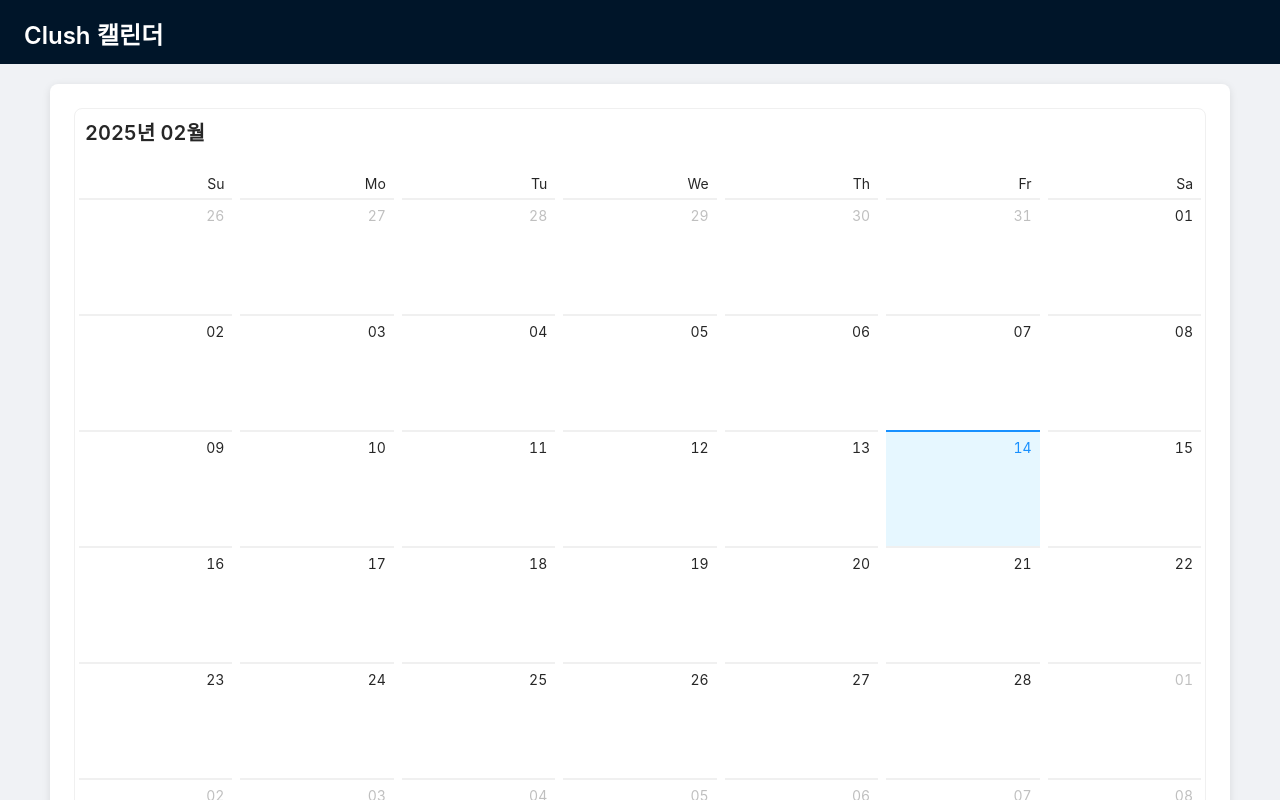
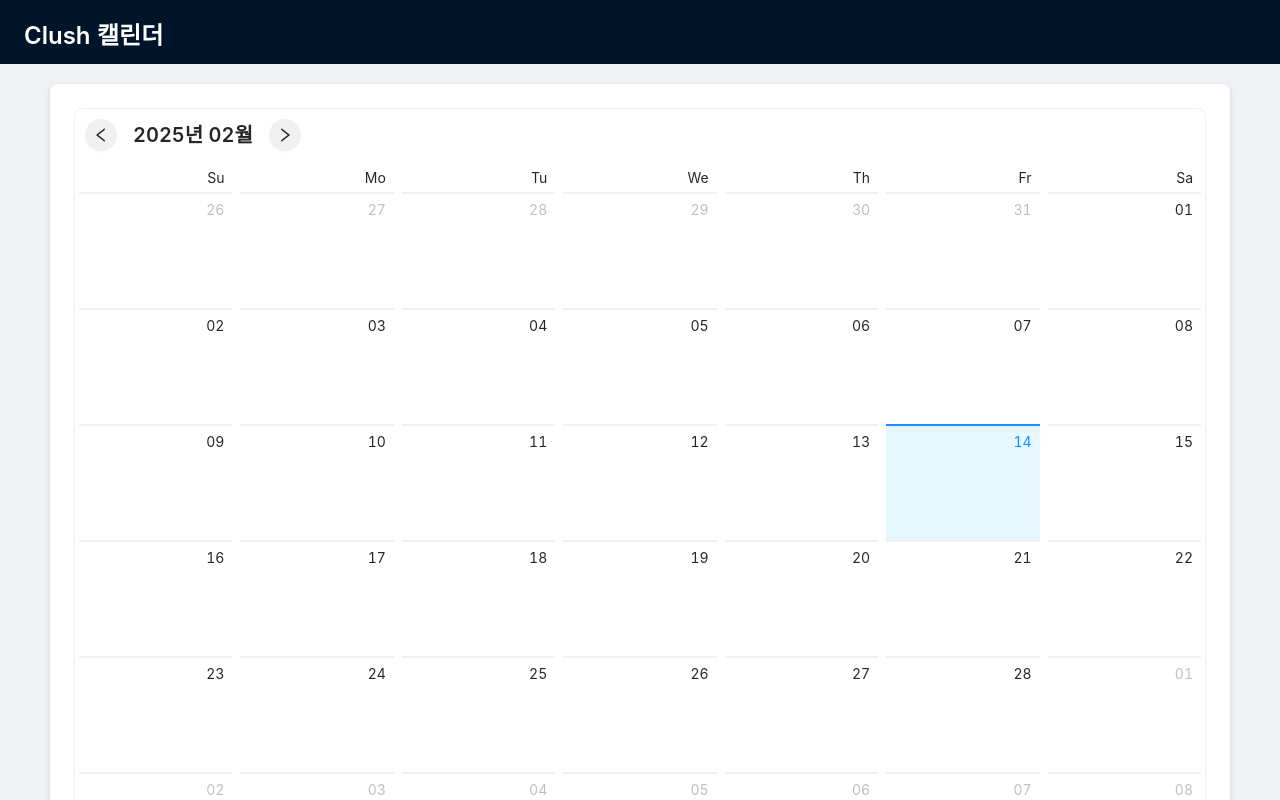
Before and after one commit to DiligentP/clush, a React (Vite) app in the folder frontend/: page / in a window 1280 px wide. Shown: the top 800 px of the page. Built offline with nearby package versions, Linux system fonts and the light colour scheme.

Commit message:
feat: 캘린더 월 변경 버튼 추가 및 @ant-design/icons 라이브러리 업데이트

```diff
--- a/frontend/package.json
+++ b/frontend/package.json
@@ -10,6 +10,7 @@
     "preview": "vite preview"
   },
   "dependencies": {
+    "@ant-design/icons": "^5.6.1",
     "antd": "^4.24.16",
     "react": "^18.2.0",
     "react-dom": "^18.2.0"
--- a/frontend/src/App.tsx
+++ b/frontend/src/App.tsx
@@ -1,16 +1,33 @@
-import { Calendar, Layout, Typography } from 'antd';
+import { Calendar, Layout, Typography, Button } from 'antd';
+import { LeftOutlined, RightOutlined } from '@ant-design/icons';
 import type { CalendarMode } from 'antd/es/calendar/generateCalendar';
 import { useState } from 'react';
 import './App.css';
+import moment from 'moment';
 
 const { Header, Content, Footer } = Layout;
 const { Title } = Typography;
 
 function App() {
   const [mode, setMode] = useState<CalendarMode>('month');
+  const [currentDate, setCurrentDate] = useState<moment.Moment>(moment());
 
-  const onPanelChange = (value: any, newMode: CalendarMode) => {
+  const handleMonthChange = (months: number) => {
+    const newDate = currentDate.clone().add(months, 'month');
+    setCurrentDate(newDate);
+  };
+
+  const onPanelChange = (value: moment.Moment, newMode: CalendarMode) => {
     setMode(newMode);
+    setCurrentDate(value);
+  };
+
+  // 날짜 포맷팅 함수
+  const formatMonthTitle = (date: moment.Moment) => {
+    return new Intl.DateTimeFormat('ko-KR', {
+      year: 'numeric',
+      month: 'long'
+    }).format(date);
   };
 
   return (
@@ -35,11 +52,44 @@ function App() {
           <Calendar
             mode={mode}
             onPanelChange={onPanelChange}
-            headerRender={({ value, type, onChange, onTypeChange }) => (
-              <div style={{ padding: 10 }}>
-                <Title level={4}>
+            value={currentDate}
+            headerRender={({ value }) => (
+              <div style={{
+                padding: 10,
+                display: 'flex',
+                alignItems: 'center',
+                gap: 16,
+                transition: 'all 0.3s ease' // 애니메이션 추가
+              }}>
+                <Button
+                  shape="circle"
+                  icon={<LeftOutlined />}
+                  onClick={() => handleMonthChange(-1)}
+                  style={{
+                    background: '#f0f0f0',
+                    border: 0,
+                    transform: 'scale(1)',
+                    ':hover': { transform: 'scale(1.1)' }
+                  }}
+                />
+                <Title level={4} style={{
+                  margin: 0,
+                  opacity: 1,
+                  transition: 'opacity 0.3s'
+                }}>
                   {value.format('YYYY년 MM월')}
                 </Title>
+                <Button
+                  shape="circle"
+                  icon={<RightOutlined />}
+                  onClick={() => handleMonthChange(1)}
+                  style={{
+                    background: '#f0f0f0',
+                    border: 0,
+                    transform: 'scale(1)',
+                    ':hover': { transform: 'scale(1.1)' }
+                  }}
+                />
               </div>
             )}
           />
```
Also changed, not shown: 1 other file (tests, documents, lock files or other folders).
